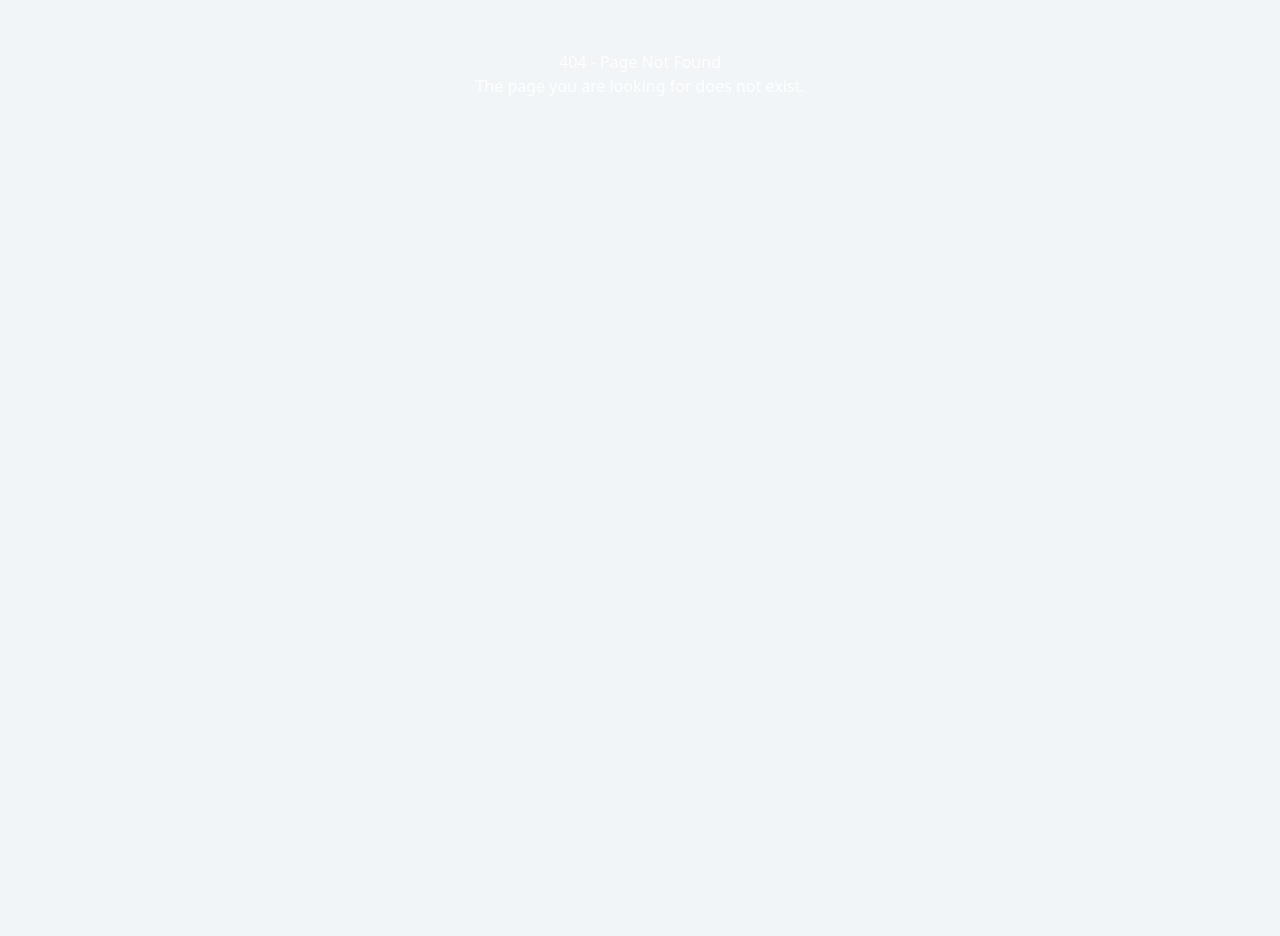
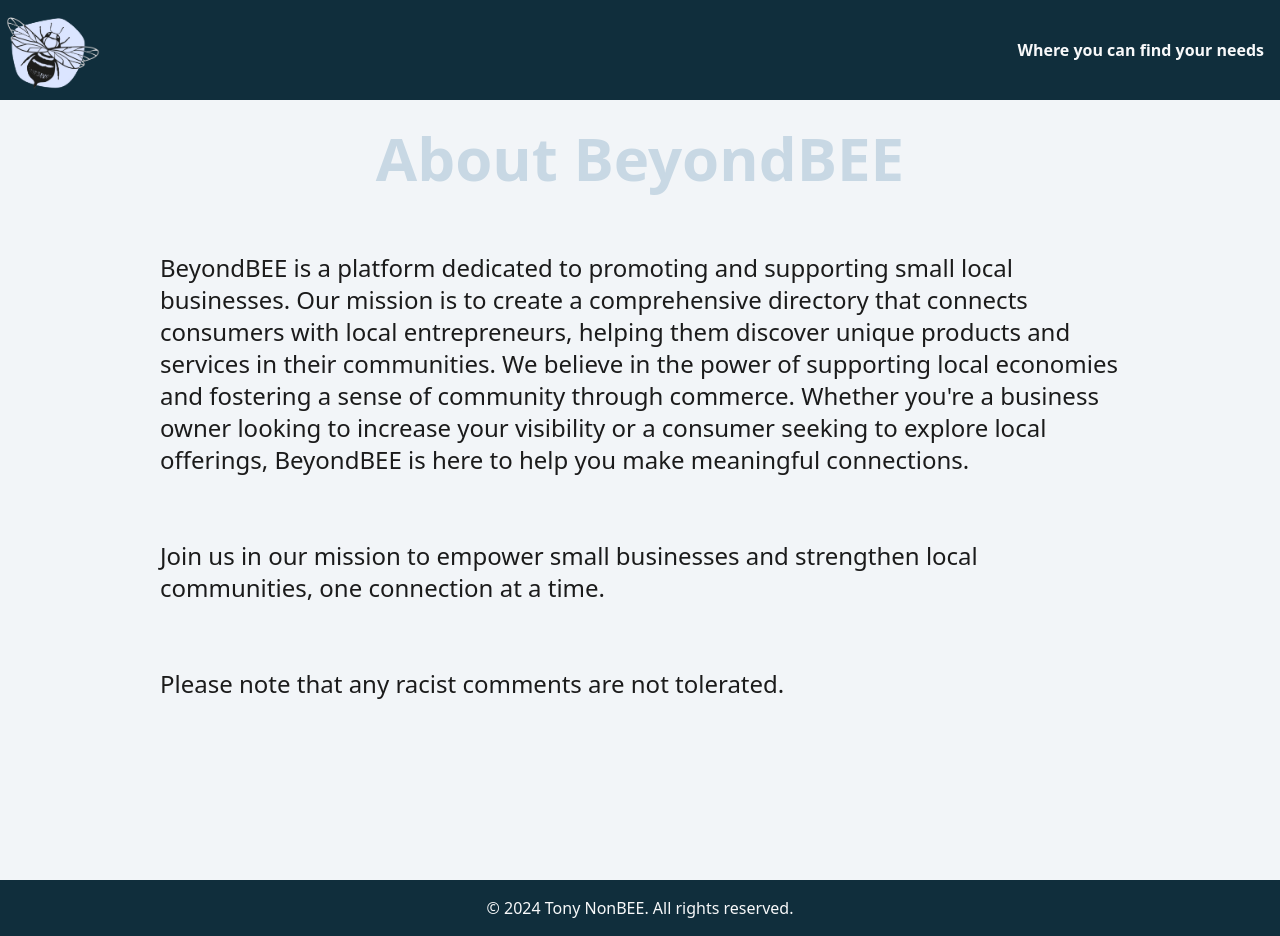
Before and after one commit to DaneVN/Tony-s-NON-BEE-Businesses, a React (Vite) app: page /about-us in a window 1280 px wide. Before the commit this address had no page. Before the commit the page ends 850 px from the top, so only its background shows below. Built offline with nearby package versions, Linux system fonts and the light colour scheme.

Commit message:
Placeholder informational pages added

```diff
--- a/src/assets/Data.tsx
+++ b/src/assets/Data.tsx
@@ -8,7 +8,7 @@ export const listOptions = [
     label: "Tell me more about BeyondBEE",
   },
   {
-    to: "/tutourials",
+    to: "/tutorials",
     label: "I want to learn how to use BeyondBEE",
   },
   {
--- /dev/null
+++ b/src/assets/Pages/AboutUsPage.tsx
@@ -0,0 +1,29 @@
+function AboutPage() {
+  return (
+    <main>
+      <h1 className="text-6xl text-center w-full text-(--cl-light-accent) mt-32">
+        <strong>About BeyondBEE</strong>
+      </h1>
+
+      <p className="text-2xl text-(--cl-text-dark) w-3/4 mx-auto mt-16">
+        BeyondBEE is a platform dedicated to promoting and supporting small
+        local businesses. Our mission is to create a comprehensive directory
+        that connects consumers with local entrepreneurs, helping them discover
+        unique products and services in their communities. We believe in the
+        power of supporting local economies and fostering a sense of community
+        through commerce. Whether you're a business owner looking to increase
+        your visibility or a consumer seeking to explore local offerings,
+        BeyondBEE is here to help you make meaningful connections.
+      </p>
+      <p className="text-2xl text-(--cl-text-dark) w-3/4 mx-auto mt-16">
+        Join us in our mission to empower small businesses and strengthen local
+        communities, one connection at a time.
+      </p>
+
+      <p className="text-2xl text-(--cl-text-dark) w-3/4 mx-auto mt-16">
+        Please note that any racist comments are not tolerated.
+      </p>
+    </main>
+  );
+}
+export default AboutPage;
--- /dev/null
+++ b/src/assets/Pages/AddBusinessPage.tsx
@@ -0,0 +1,31 @@
+function AddBusinessPage() {
+  return (
+    <main>
+      <h1 className="text-6xl text-center w-full text-(--cl-light-accent) mt-32">
+        <strong>Adding a business</strong>
+      </h1>
+      <p className="text-2xl text-(--cl-text-dark) w-3/4 mx-auto mt-16">
+        To add your business to our list, please follow the steps below:
+      </p>
+      <ol className="text-2xl text-(--cl-text-dark) w-3/4 mx-auto mt-16">
+        <li className="mt-4">
+          Prepare the following information about your business:
+          <ul className="list-disc list-inside mt-2">
+            <li>Business Name</li>
+            <li>Contact Email</li>
+            <li>Phone Number</li>
+            <li>Website URL</li>
+            <li>Relevant Keywords (up to 3)</li>
+            <li>Logo Image (optional)</li>
+          </ul>
+        </li>
+        <li className="mt-4">
+          Send an email to <a href="mailto:">Tony's email</a> with the required
+          information.
+        </li>
+      </ol>
+    </main>
+  );
+}
+
+export default AddBusinessPage;
--- /dev/null
+++ b/src/assets/Pages/TutorialPage.tsx
@@ -0,0 +1,30 @@
+function TutorialPage() {
+  return (
+    <main>
+      <h1 className="text-6xl text-center w-full text-(--cl-light-accent) mt-32">
+        <strong>Tutorials Page</strong>
+      </h1>
+      <p className="text-2xl text-(--cl-text-dark) w-3/4 mx-auto mt-16">
+        Here you can find tutorials on how to use this platform.
+      </p>
+      <div id="youtube-videos" className="w-3/4 mx-auto mt-10">
+        {/* Example YouTube video embeds */}
+        <div className="mb-8">
+          <h2 className="text-3xl text-(--cl-text-dark) mb-4">
+            Listed Businesses Tutorial
+          </h2>
+          <div className="aspect-w-16 aspect-h-9">
+            <iframe
+              src="https://www.youtube.com/embed/VIDEO_ID"
+              title="Getting Started Tutorial"
+              allow="accelerometer; autoplay; clipboard-write; encrypted-media; gyroscope; picture-in-picture"
+              allowFullScreen
+            ></iframe>
+          </div>
+        </div>
+      </div>
+    </main>
+  );
+}
+
+export default TutorialPage;
--- a/src/main.tsx
+++ b/src/main.tsx
@@ -3,9 +3,12 @@ import { createRoot } from "react-dom/client";
 import "./index.css";
 import App from "./App.tsx";
 import { BrowserRouter, Route, Routes } from "react-router-dom";
-import ErrorPage from "./assets/Elements/ErrorPage.tsx";
+import ErrorPage from "./assets/Pages/ErrorPage.tsx";
 import ListedBusinesses from "./assets/Pages/ListedBusinesses.tsx";
 import WelcomePage from "./assets/Pages/WelcomePage.tsx";
+import AboutPage from "./assets/Pages/AboutUsPage.tsx";
+import AddBusinessPage from "./assets/Pages/AddBusinessPage.tsx";
+import TutorialPage from "./assets/Pages/TutorialPage.tsx";
 
 createRoot(document.getElementById("root")!).render(
   <StrictMode>
@@ -14,6 +17,9 @@ createRoot(document.getElementById("root")!).render(
         <Route path="/" element={<App />}>
           <Route index element={<WelcomePage />} />
           <Route path="listed-businesses" element={<ListedBusinesses />} />
+          <Route path="about-us" element={<AboutPage />} />
+          <Route path="tutorials" element={<TutorialPage />} />
+          <Route path="add-business" element={<AddBusinessPage />} />
         </Route>
         <Route path="*" element={<ErrorPage />} />
       </Routes>
```
Also changed, not shown: src/assets/Pages/ErrorPage.tsx (renamed from src/assets/Elements/ErrorPage.tsx).
